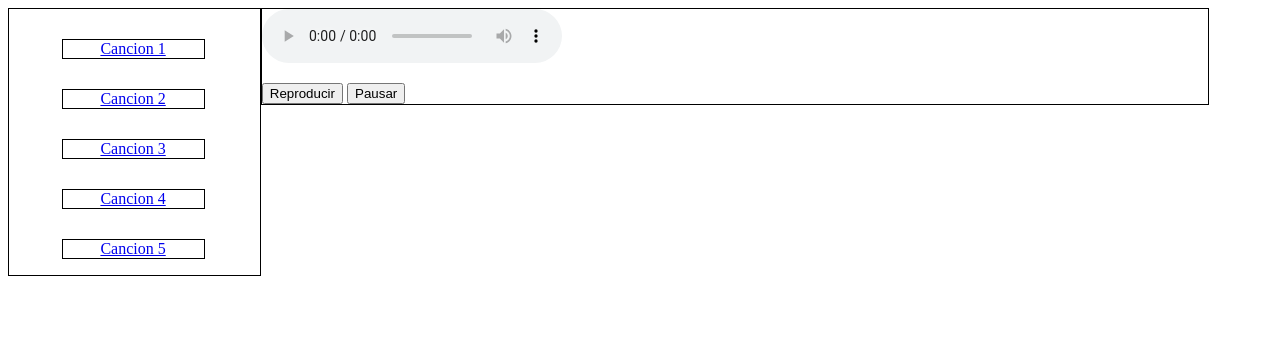
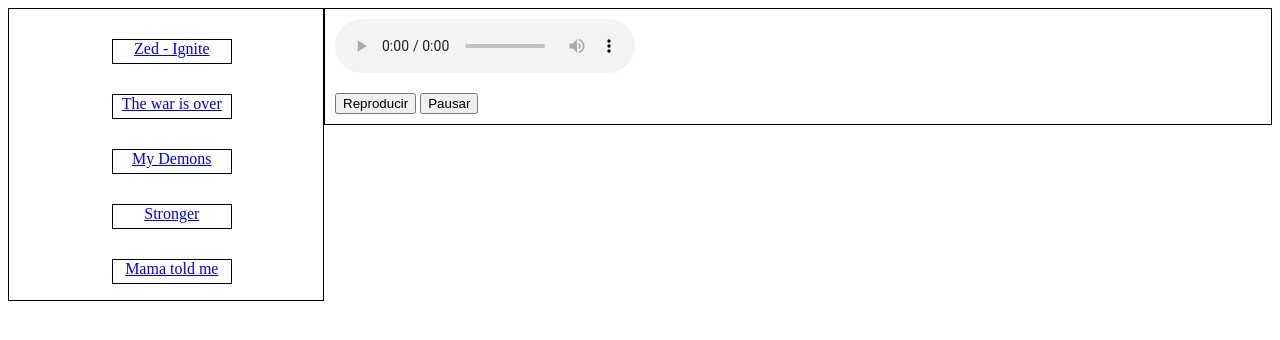
Before and after one commit to santes123/musica_video, a plain HTML site: page audios.html in a window 1280 px wide. Drawn offline with Linux system fonts and the light colour scheme.

Commit message:
mas mierda y esas cosas,pero mierda de ultima generacion

```diff
--- a/audios.html
+++ b/audios.html
@@ -19,24 +19,29 @@
 	</header>
 	<nav>
 		<ul>
-			<li><a href="#" name="archivos/audios/Zedd_Ignite_Worlds_2016_League_of_Legends.mp3" id="Zed - Ignite" value="cancion 1" onclick="seleccionarCancion(this.name,this.id);">Cancion 1</a></li>
-			<li><a href="#" name="archivos/audios/Nightcore_The_war_is_over.mp3" id="The war is over" value="cancion 2" onclick="seleccionarCancion(this.name,this.id);">Cancion 2</li>
-			<li><a href="#" name="archivos/audios/Nightcore_My_Demons.mp3" id="My Demons" value="cancion 3" onclick="seleccionarCancion(this.name,this.id);">Cancion 3</li>
-			<li><a href="#" name="archivos/audios/Omar_Varela_Stronger.mp3" id="Stronger" value="cancion 4" onclick="seleccionarCancion(this.name,this.id);">Cancion 4</li>
-			<li><a href="#" name="archivos/audios/Nightcore_Mama_Told_Me.mp3" id="Mama told me" value="cancion 5" onclick="seleccionarCancion(this.name,this.id);">Cancion 5</li>
+			<li><a href="#" name="archivos/audios/Zedd_Ignite_Worlds_2016_League_of_Legends.mp3" id="Zed - Ignite" value="cancion 1"
+				onclick="seleccionarCancion(this.name,this.id);">Zed - Ignite</a></li>
+			<li><a href="#" name="archivos/audios/Nightcore_The_war_is_over.mp3" id="The war is over" value="cancion 2"
+				onclick="seleccionarCancion(this.name,this.id);">The war is over</a></li>
+			<li><a href="#" name="archivos/audios/Nightcore_My_Demons.mp3" id="My Demons" value="cancion 3"
+				onclick="seleccionarCancion(this.name,this.id);">My Demons</a></li>
+			<li><a href="#" name="archivos/audios/Omar_Varela_Stronger.mp3" id="Stronger" value="cancion 4"
+				onclick="seleccionarCancion(this.name,this.id);">Stronger</a></li>
+			<li><a href="#" name="archivos/audios/Nightcore_Mama_Told_Me.mp3" id="Mama told me" value="cancion 5"
+				onclick="seleccionarCancion(this.name,this.id);">Mama told me</a></li>
 		</ul>
 	</nav>
-	<section style="border: 1px solid black;">
+	<section style="">
 		<div>
-			<audio id="audio" src="" controls="controls" >
-			  <source id="audioSource" src="ejemplo.mp3" type="audio/mpeg">
+			<audio id="audio" controls>
+			  <source id="audioSource" type="audio/mpeg">
 				Your browser does not support the audio element.
 			</audio>
 			<p id="nombre_cancion"></p>
 		</div>
 		<div>
-			  <button onclick="playAudio();">Reproducir</button>
-			  <button onclick="pauseAudio()">Pausar</button>
+			  <button onclick="play();">Reproducir</button>
+			  <button onclick="pause()">Pausar</button>
 		</div>
 	</section>
 	<footer>
@@ -45,27 +50,26 @@
 </body>
 <script type="text/javascript">
 	//funcion que le da el src al selector de audio y el nombre
+	var audio_tag = document.getElementById("audio");
+	var titulo = document.getElementById("nombre_cancion");
+	var source = document.getElementById('audioSource');
 	function seleccionarCancion (src,nombre) {
-		var audio_tag = document.getElementById("audio");
-		var titulo = document.getElementById("nombre_cancion");
-		//var source = document.getElementById('audioSource');
-
 		audio_tag.src=src;
-  		audio_tag.load();
 		titulo.innerHTML = nombre;
-  		//source.src = src;
-  		audio_tag.play();
+  		source.src = src;
 	}
-	/*
-  var x = document.getElementById("audio");
-
-	function playAudio() {
-	    x.play();
+	function pause () {
+		const playPromise = audio_tag.play();
+		if (playPromise !== null){
+	    playPromise.catch(() => { audio_tag.play(); })
+		}
+	}
+	function play() {
+	    audio_tag.play();
 	}
 
-	function pauseAudio() {
-	    x.pause();
+	function pause() {
+	    audio_tag.pause();
 	}
-	*/
 </script>
 </html>
--- a/css/audios.css
+++ b/css/audios.css
@@ -4,23 +4,27 @@
 nav{
 	/*display: flex;*/
 	float: left;
-	width: 20%;
+	width: 25%;
 	border: 1px solid black;
 }
 section{
 	float: left;
 	width: 75%;
+	border: 1px solid black;
+	padding: 10px;
 }
 /*NAVEGADOR */
 ul{
 	list-style: none;
-	margin-left: 5%;
-	margin-right: 22%;
+	margin-left: 20%;
+	margin-right: 20%;
 	text-align: center;
 }
 li{
 	margin-top: 30PX;
 	border: 1px solid black;
+	width: 120px;
+	height: 25px;
 }
 li:hover {
     background-color: #42f4a1;
```
